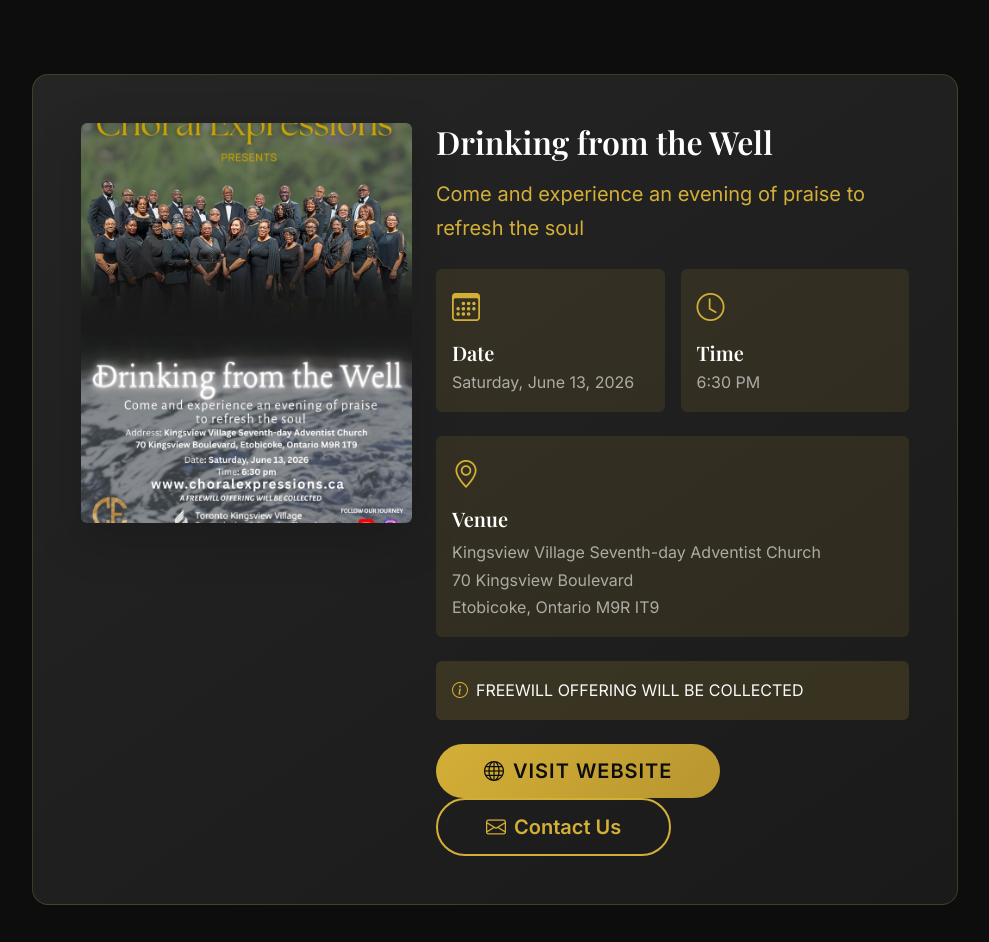
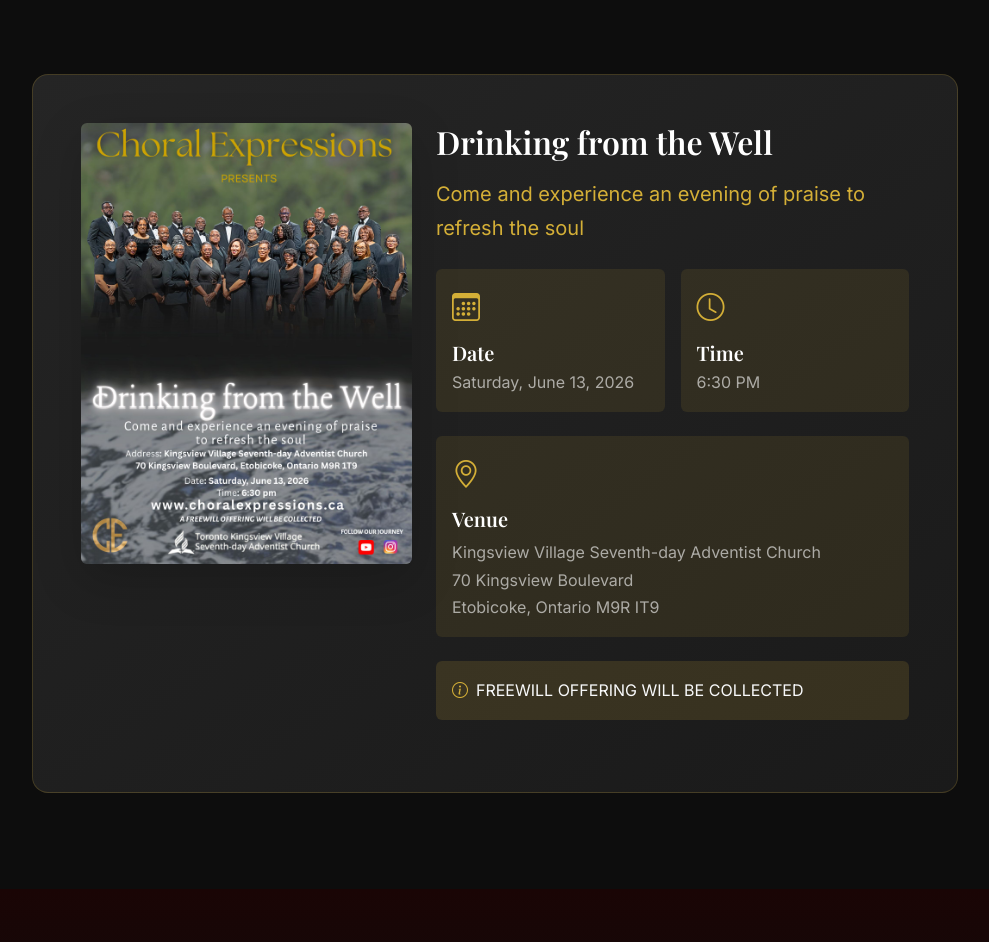
Before and after one commit to cs96ai/ChoralExpressions, a React (Vite) app in the folder ChoralExpressions/: page /events in a window 1280 px wide. Shown: the part 360-1302 px from the top of the page, without its empty margins (145-1134 px from the left). Built offline with nearby package versions, Linux system fonts and the light colour scheme.

Commit message:
Increase event image height and remove redundant buttons

```diff
--- a/ChoralExpressions/src/pages/Events.jsx
+++ b/ChoralExpressions/src/pages/Events.jsx
@@ -31,7 +31,7 @@
                       src="/events/June13th2026.jpeg"
                       alt="Drinking from the Well Concert"
                       className="img-fluid rounded shadow-lg w-100"
-                      style={{maxHeight: '400px', objectFit: 'cover'}}
+                      style={{maxHeight: '500px', objectFit: 'cover'}}
                     />
                   </div>
                   <div className="col-lg-7">
@@ -71,13 +71,6 @@
                       <i className="bi bi-info-circle text-gold me-2"></i>
                       <span className="text-light">FREEWILL OFFERING WILL BE COLLECTED</span>
                     </div>
-
-                    <a href="https://www.choralexpressions.ca" target="_blank" rel="noopener noreferrer" className="btn btn-gold btn-lg rounded-pill px-5 me-3">
-                      <i className="bi bi-globe me-2"></i>Visit Website
-                    </a>
-                    <a href="/#contact" className="btn btn-outline-gold btn-lg rounded-pill px-5">
-                      <i className="bi bi-envelope me-2"></i>Contact Us
-                    </a>
                   </div>
                 </div>
               </div>
```
